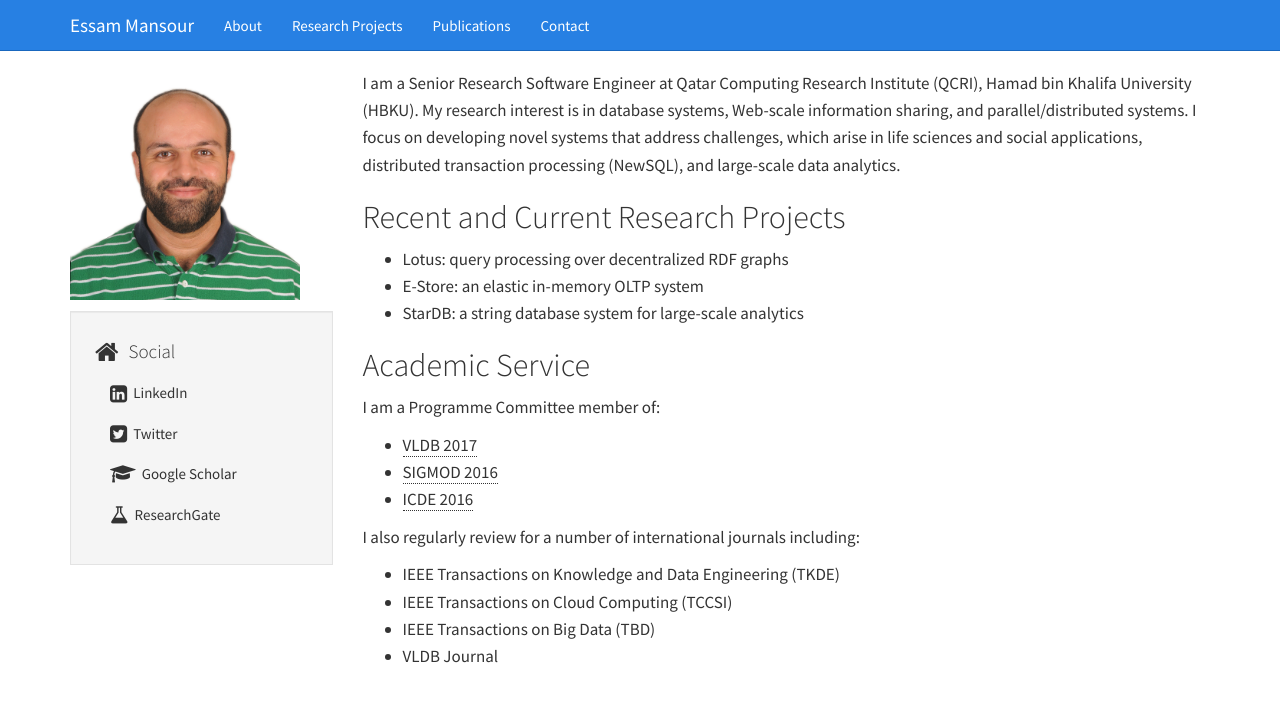
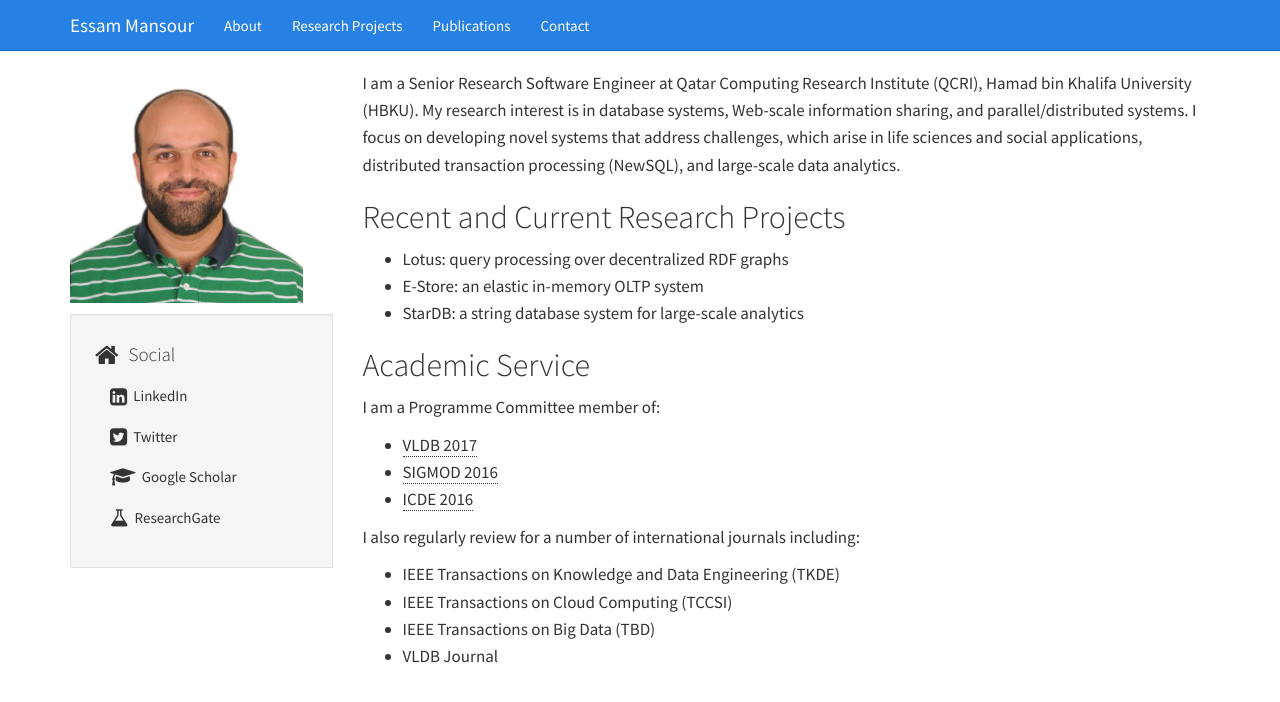
Before and after one commit to mansoure/mansoure.github.io, a Jekyll site: the page built from index.md, in a window 1280 px wide. Shown: the top 702 px of the page. Built offline with Jekyll 4.4.1, drawn with Linux system fonts in a browser that asks for light colours.

Commit message:
Update default.html

```diff
--- a/_layouts/default.html
+++ b/_layouts/default.html
@@ -56,7 +56,7 @@
 
 		<div class="col-sm-3" id="sidebar">
             <aside>
-				<img style="float: center;" alt="thumbnail of Essam" src="https://mansoure.github.io/images/essamOrg.jpg" height="230px" width="230px"  />
+				<img style="float: center;" alt="thumbnail of Essam" src="https://mansoure.github.io/images/essamOrg.jpg" height="233px" width="233px"  />
 				<p> </p>
 				<section class="well well-sm">
 					<ul class="list-group list-group-flush">
```
